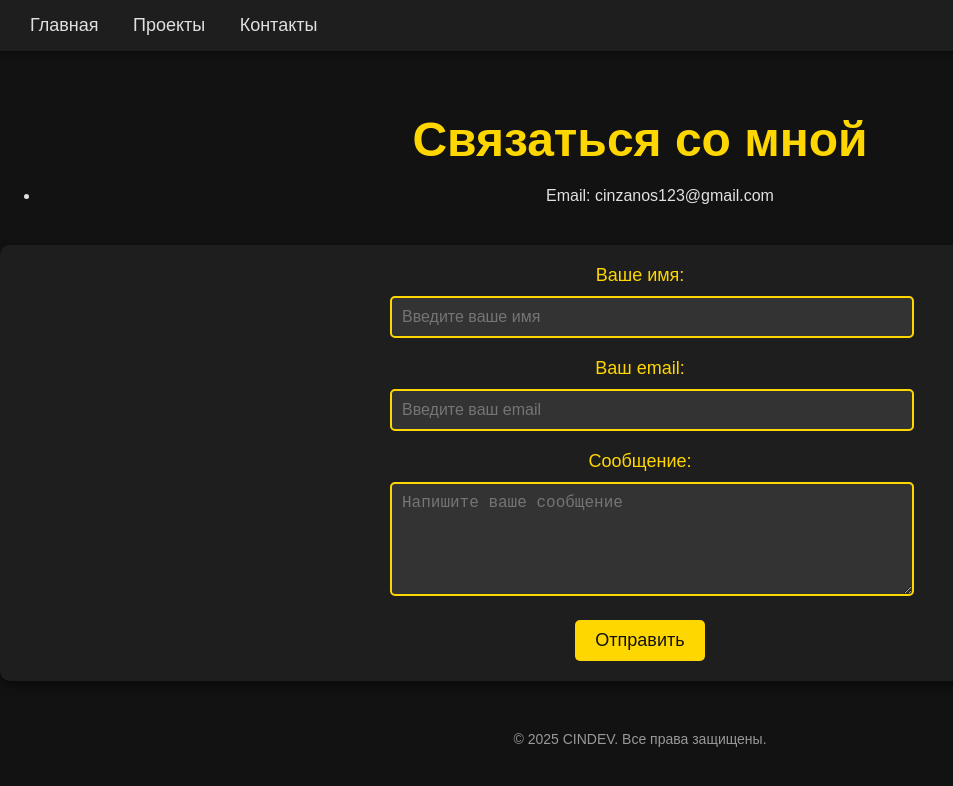
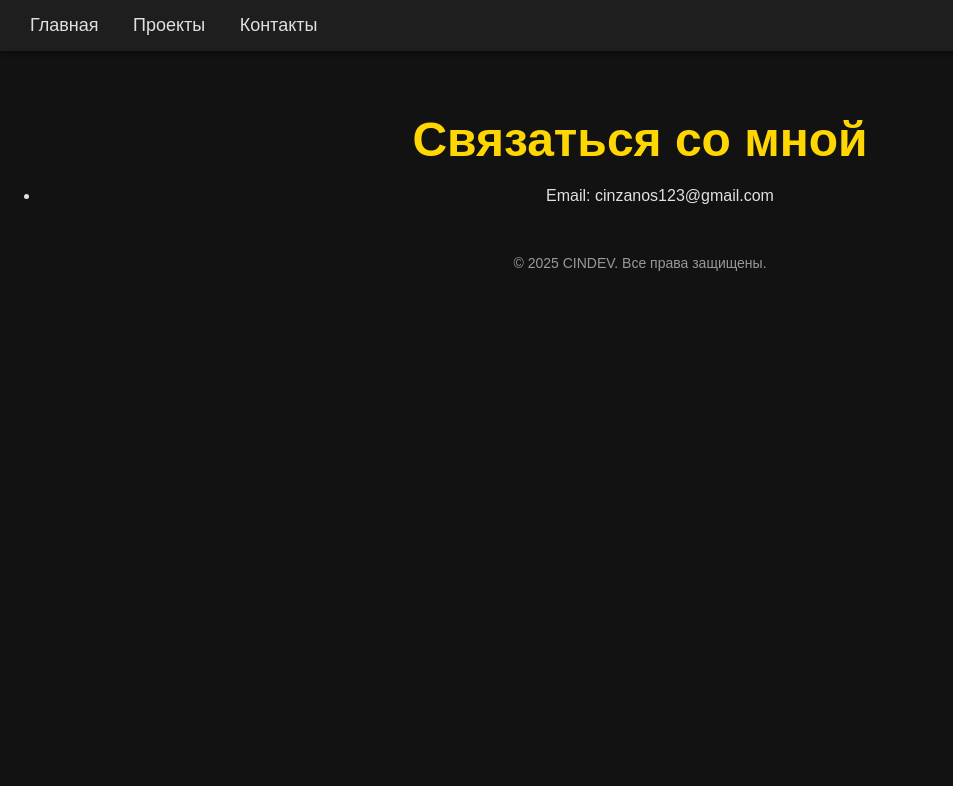
Before and after one commit to Cinzanos/cinzanos.github.io, a Jekyll site: the page built from contacts.html, in a window 1280 px wide. Shown: the top 786 px of the page, without its empty margins (0-953 px from the left). Built offline with Jekyll 4.4.1, drawn with Linux system fonts in a browser that asks for light colours.

Commit message:
Убрал форму

```diff
--- a/assets/css/styles.css
+++ b/assets/css/styles.css
@@ -124,61 +124,3 @@ footer {
     transform: translateX(-100%);
   }
 }
-
-/* Стилизация формы */
-.contact-form {
-  margin-top: 40px;
-  display: flex;
-  flex-direction: column;
-  align-items: center;
-  background-color: #1e1e1e;
-  padding: 20px;
-  border-radius: 10px;
-  box-shadow: 0 4px 10px rgba(0, 0, 0, 0.5);
-}
-
-.form-group {
-  margin-bottom: 20px;
-  width: 100%;
-  max-width: 500px;
-}
-
-.form-group label {
-  display: block;
-  margin-bottom: 10px;
-  color: #ffd700;
-  font-size: 18px;
-}
-
-.form-group input,
-.form-group textarea {
-  width: 100%;
-  padding: 10px;
-  border: 2px solid #ffd700;
-  border-radius: 5px;
-  background-color: #333;
-  color: #e0e0e0;
-  font-size: 16px;
-  transition: border-color 0.3s ease;
-}
-
-.form-group input:focus,
-.form-group textarea:focus {
-  border-color: #ffd700;
-  outline: none;
-}
-
-.submit-btn {
-  padding: 10px 20px;
-  background-color: #ffd700;
-  border: none;
-  color: #121212;
-  font-size: 18px;
-  border-radius: 5px;
-  cursor: pointer;
-  transition: background-color 0.3s ease;
-}
-
-.submit-btn:hover {
-  background-color: #ffcc00;
-}
--- a/contacts.html
+++ b/contacts.html
@@ -7,21 +7,4 @@ title: Контакты
     <ul class="fade-in">
         <li>Email: cinzanos123@gmail.com</li>
     </ul>
-
-    <!-- Форма для отправки сообщений -->
-    <form class="contact-form" action="mailto:cinzanos123@gmail.com" method="post" enctype="text/plain">
-        <div class="form-group">
-            <label for="name">Ваше имя:</label>
-            <input type="text" id="name" name="name" required placeholder="Введите ваше имя">
-        </div>
-        <div class="form-group">
-            <label for="email">Ваш email:</label>
-            <input type="email" id="email" name="email" required placeholder="Введите ваш email">
-        </div>
-        <div class="form-group">
-            <label for="message">Сообщение:</label>
-            <textarea id="message" name="message" rows="5" required placeholder="Напишите ваше сообщение"></textarea>
-        </div>
-        <button type="submit" class="submit-btn">Отправить</button>
-    </form>
 </div>
```
